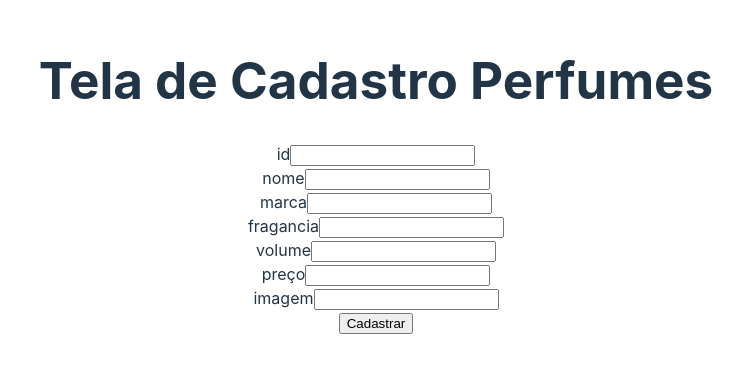
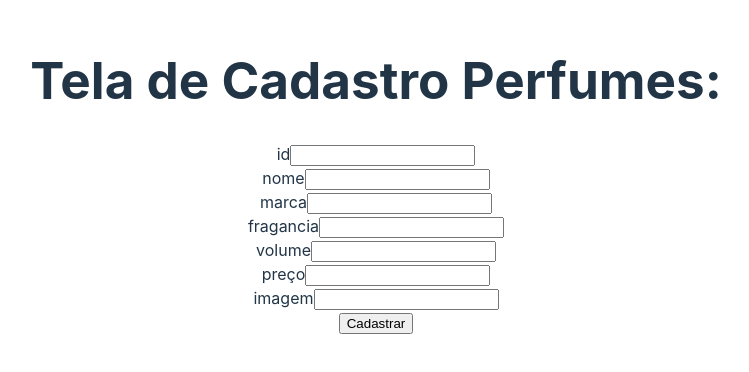
Before and after one commit to MarcosNeto23/1022B-perfumaria-Front-End, a React (Vite) app: page /cadastro-produto in a window 1280 px wide. Shown: the part 224-596 px from the top of the page, without its empty margins (264-1013 px from the left). Built offline with nearby package versions, Linux system fonts and the light colour scheme.

Commit message:
Update CadastroProduto.tsx

```diff
--- a/src/componentes/cadastroproduto/CadastroProduto.tsx
+++ b/src/componentes/cadastroproduto/CadastroProduto.tsx
@@ -64,7 +64,7 @@ export default function CadastroPerfume(){
 
     return(
         <>
-            <h1>Tela de Cadastro Perfumes</h1>
+            <h1>Tela de Cadastro Perfumes:</h1>
             <form onSubmit={handleForm}>
                 <div>
                     <label htmlFor="id">id</label>
```
